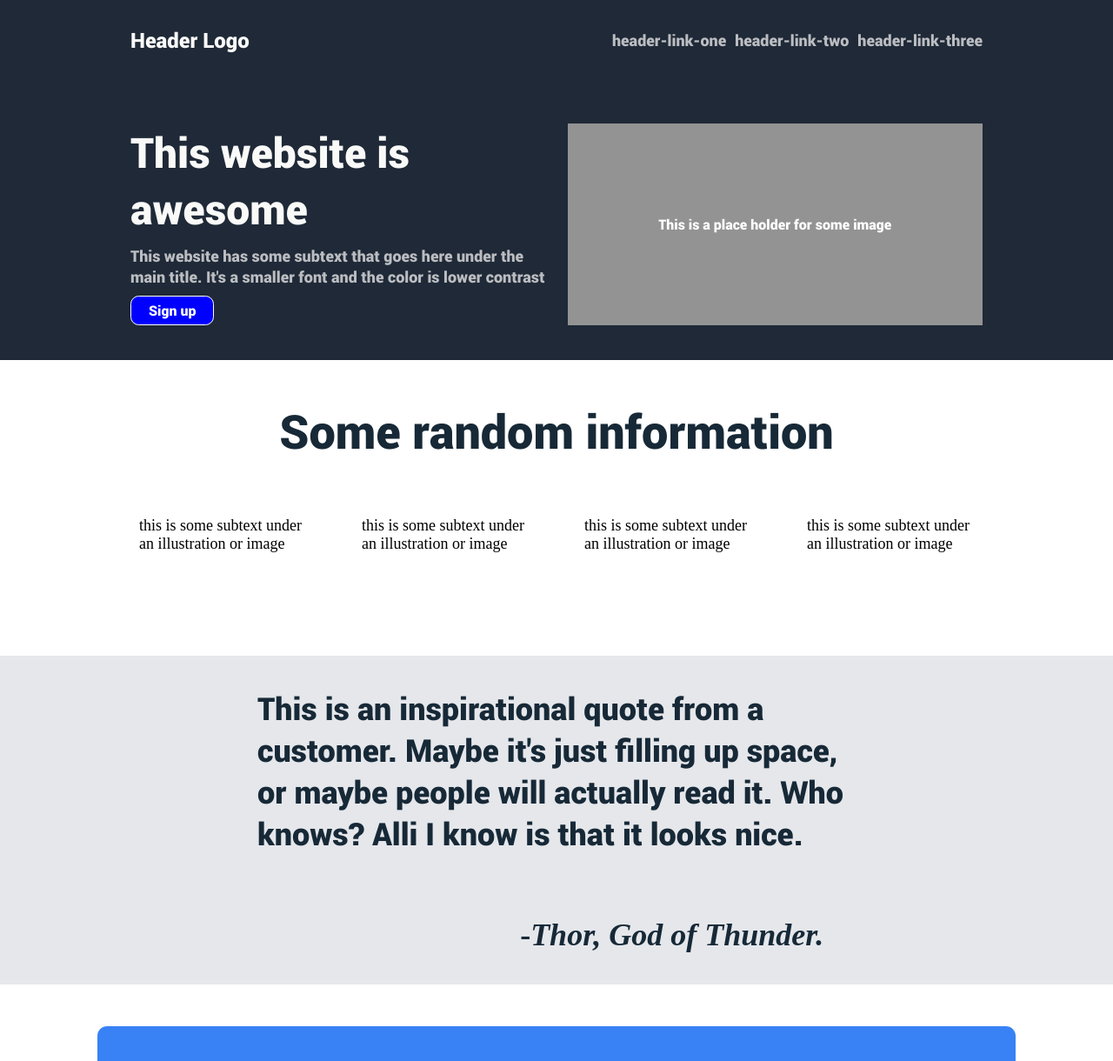
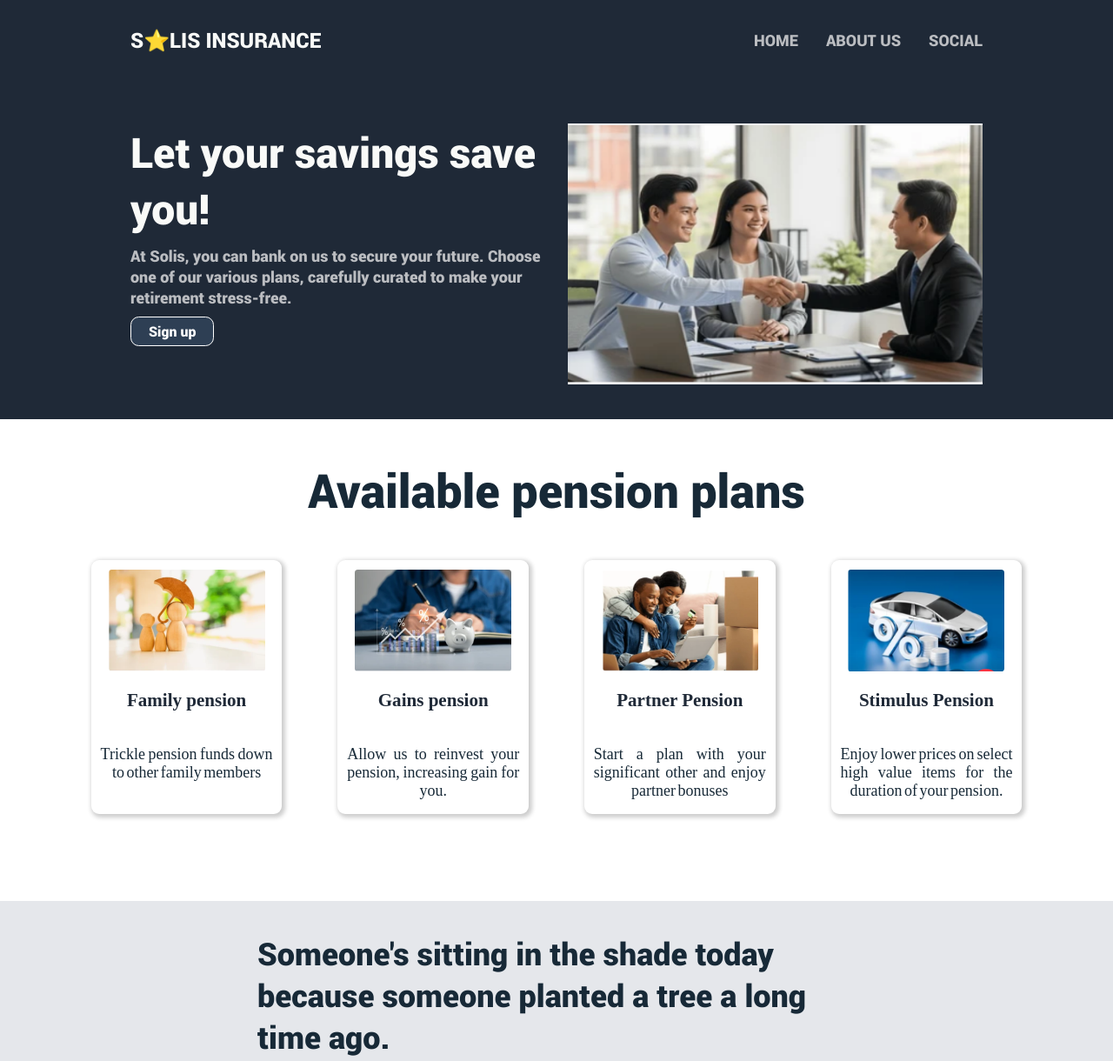
Before and after one commit to Tajudeen0/first-full-website, a plain HTML site: page index.html in a window 1280 px wide. Shown: the top 1220 px of the page at 87% size. Drawn offline with Linux system fonts and the light colour scheme.

Commit message:
Add images to the INDEX.HTML and STYLES.CSS files
Also correct minor bugs, spelling errors and positioning issues to get the page ready for deployment

```diff
--- a/index.html
+++ b/index.html
@@ -3,7 +3,7 @@
 <head>
     <meta charset="UTF-8">
     <meta name="viewport" content="width=device-width, initial-scale=1.0">
-    <title>Document</title>
+    <title>SOLIS INSURANCE</title>
     <link rel="stylesheet" href="styles.css">
 </head>
 <body>
@@ -11,66 +11,72 @@
     <header>
         <nav>
             <div class="left-nav left">
-                <h1>Header Logo</h1>
+                <h1>S⭐LIS INSURANCE</h1>
             </div>
             <div class="right-nav right">
                 <ul>
-                    <li><a href="#">header-link-one</a></li>
-                    <li><a href="#">header-link-two</a></li>
-                    <li><a href="#">header-link-three</a></li>
+                    <li><a href="#">HOME</a></li>
+                    <li><a href="#">ABOUT US</a></li>
+                    <li><a href="#">SOCIAL</a></li>
                 </ul>
             </div>
         </nav>
 
         <div class="hero">
             <div class="left-hero">
-                <h2>This website is awesome</h2>
-                <p>This website has some subtext that goes here under the main title. It's a smaller font and the color is lower contrast</p>
-                <a href="#" class="btn">Sign up</a>
+                <h2>Let your savings save you!</h2>
+                <p>At Solis, you can bank on us to secure your future. Choose one of our various plans, carefully curated to make your retirement stress-free.</p>
+                <a href="#" class="btn first-btn">Sign up</a>
             </div>
-            <div class="right-hero">This is a place holder for some image</div>
+            <img src="./resources/images/insurance-img.png" alt="Image of corporate workers at their office desk." class="right-hero">
+            <!-- <div class="right-hero">This is a place holder for some image</div> -->
         </div>
 
     </header>
 
     <main>
         <div class="info">
-          <h2>Some random information</h2>
+          <h2>Available pension plans</h2>
         </div>
 
         <div class="cards">
             <div class="card">
-                <img src="" alt="">
-                <p>this is some subtext under an illustration or image</p>
+                <img src="./resources/images/class-1.png" alt="three wooden men with one holding an umbrella" class="card-img">
+                <h3>Family pension</h3>
+                <p>Trickle pension funds down to other family members</p>
             </div>
             <div class="card">
-                <img src="" alt="">
-                <p>this is some subtext under an illustration or image</p>
+                <img src="./resources/images/compounding.png" alt="economic graph going up" class="card-img">
+                <h3>Gains pension</h3>
+                <p>Allow us to reinvest your pension, increasing gain for you.</p>
             </div>
             <div class="card">
-                <img src="" alt="">
-                <p>this is some subtext under an illustration or image</p>
+                <img src="./resources/images/partner-img.png" alt="partners cuddling" class="card-img">
+                <h3>Partner Pension</h3>
+                <p>Start a plan with your significant other and enjoy partner bonuses</p>
             </div>
             <div class="card">
-                <img src="" alt="">
-                <p>this is some subtext under an illustration or image</p>
+                <img src="./resources/images/incentives-img.png" alt="white car on a blue background with the percentage sign in front" class="card-img">
+                <h3>Stimulus Pension</h3>
+                <p>Enjoy lower prices on  select high value items for the duration of your pension.</p>
             </div>
         </div>
 
         <section class="quote">
             <div class="quoted">
               <blockquote>
-                <p>  This is an inspirational quote from a customer. Maybe it's just filling up space, or maybe people will actually read it. Who knows? Alli I know is that it looks nice.
+                <p>  Someone's sitting in the shade today because someone planted a tree a long time ago.
                   </p>
               </blockquote>
-              <p class="author">-<cite>Thor, God of Thunder.</cite></p>
+              <p class="author">-<cite>Warren Buffet</cite></p>
             </div>
         </section>
 
         <div class="final-cta">
-            <h3>Call to action! It's time!</h2>
+            <h3>Start planting your tree</h2>
             <div class="sign-up">
-              <p>Sign up for our product by clicking that button over there</p>
+              <p>Sign up for our products by clicking this button ➡️</p>
+
               <a href="#" class="btn">Sign up</a>
             </div>
         </div>
--- a/styles.css
+++ b/styles.css
@@ -40,10 +40,14 @@ li a {
     font-weight: lighter;
 }
 
+li a:hover {
+    color: #fff;
+}
+
 ul {
     list-style: none;
     display: flex;
-    gap: 10px;
+    gap: 2em;
     padding: 0;
     margin: 0;
     margin-right: auto;
@@ -52,7 +56,7 @@ ul {
 
 /* HEADER CLASSES */
 .btn {
-    background-color: blue;
+    background-color: rgb(60, 60, 231);
     color: white;
     border-radius: 0.6em;
     padding: 5px 20px;
@@ -63,9 +67,13 @@ ul {
 }
 
 .btn:hover {
-    background-color: darkblue;
+    background-color: #1f2b39;
     cursor: pointer;
     transform: scale(1.1);
+}
+
+.first-btn {
+     background-color: #2E3F54;
 }
 
 .hero {
@@ -107,6 +115,8 @@ ul {
     display: flex;
     align-items: center;
     justify-content: center;
+    width: 400px;
+    height: 300px;
     /* border-radius: 5%; */
 }
 
@@ -143,13 +153,35 @@ main {
 }
 
 .card {
-    width:15%;
-    height: 15%;
+    width: 11em;
+    height: 15em;
     font-size: 18px;
     /* background-color: #172937; */
     display: flex;
     flex-direction: column;
     align-items: center ;
+    /* background-color: #EDEBEC; */
+    padding: 0.6em;
+    box-shadow: 2px 2px 5px 2px rgba(0, 0, 0, 0.2);
+    border-radius: 0.5em;
+}
+
+.card h3 {
+    text-align: center;
+    color: #1f2937;
+}
+
+.card p {
+    text-align: justify;
+    text-align-last: center;
+    word-spacing: -2px;
+    color: #172937;
+}
+
+.card-img {
+    height: 6.5em;
+    width: 10em;
+    border-radius: 0.2em;
 }
 
 .cards {
```
Also changed, not shown: resources/images/class-1.png (added), resources/images/compounding.png (added), resources/images/incentives-img.png (added), resources/images/insurance-img.png (added), resources/images/partner-img.png (added).
